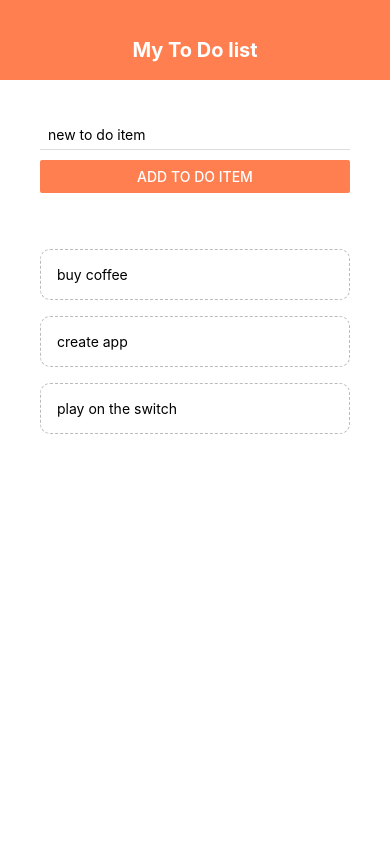
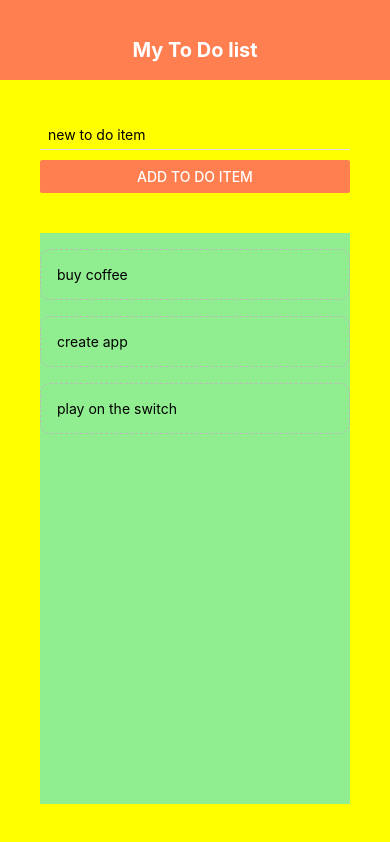
Before and after one commit to Tadija1986/learn-react-native-expo-app, a React Native app: screen / in a window 390 px wide. Built offline with nearby package versions, Linux system fonts and the light colour scheme.

Commit message:
alert, keyboard dismiss, flexbox

```diff
--- a/App.js
+++ b/App.js
@@ -1,9 +1,17 @@
 import { StatusBar } from "expo-status-bar";
 import React, { useState } from "react";
-import { StyleSheet, Text, View, FlatList } from "react-native";
+import {
+  StyleSheet,
+  View,
+  FlatList,
+  Alert,
+  TouchableWithoutFeedback,
+  Keyboard,
+} from "react-native";
 import Header from "./components/header";
 import ToDoItem from "./components/todoItem";
 import AddToDoItem from "./components/addToDoItem";
+import Sandbox from "./components/sandbox";
 
 export default function App() {
   const [toDoList, setToDoList] = useState([
@@ -17,11 +25,26 @@ export default function App() {
     });
   };
   const submitHandler = (text) => {
+    if (text.length > 3) {
       setToDoList((prevToDoList) => {
         return [{ text: text, key: Math.random().toString() }, ...prevToDoList];
       });
+    } else {
+      Alert.alert("Alert", "To do item must be minimum 3 chars.", [
+        {
+          text: "Ok",
+          onPress: () => console.log("Alert closed"),
+        },
+      ]);
+    }
   };
   return (
+    // <Sandbox />
+    <TouchableWithoutFeedback
+      onPress={() => {
+        Keyboard.dismiss();
+      }}
+    >
       <View style={styles.container}>
         <Header />
         <View style={styles.content}>
@@ -37,6 +60,7 @@ export default function App() {
         </View>
         <StatusBar style="auto" />
       </View>
+    </TouchableWithoutFeedback>
   );
 }
 
@@ -46,9 +70,13 @@ const styles = StyleSheet.create({
     backgroundColor: "#fff",
   },
   content: {
+    flex: 1,
     padding: 40,
+    backgroundColor: "yellow",
   },
   list: {
+    flex: 1,
     marginTop: 40,
+    backgroundColor: "lightgreen",
   },
 });
--- /dev/null
+++ b/components/sandbox.js
@@ -0,0 +1,44 @@
+import React from "react";
+import { StyleSheet, Text, View } from "react-native";
+
+export default function Sandbox() {
+  return (
+    <View style={styles.container}>
+      <Text style={styles.boxOne}>One</Text>
+      <Text style={styles.boxTwo}>Two</Text>
+      <Text style={styles.boxThree}>Three</Text>
+      <Text style={styles.boxFour}>Four</Text>
+    </View>
+  );
+}
+
+const styles = StyleSheet.create({
+  container: {
+    //flex: 1,
+    flexDirection: "row",
+    justifyContent: "space-around",
+    alignItems: "flex-end",
+    paddingTop: 40,
+    backgroundColor: "#ddd",
+  },
+  boxOne: {
+    flex: 1,
+    backgroundColor: "violet",
+    padding: 10,
+  },
+  boxTwo: {
+    flex: 2,
+    backgroundColor: "gold",
+    padding: 20,
+  },
+  boxThree: {
+    flex: 3,
+    backgroundColor: "coral",
+    padding: 30,
+  },
+  boxFour: {
+    flex: 4,
+    backgroundColor: "skyblue",
+    padding: 40,
+  },
+});
```
Lines whose indentation alone changed are shown as unchanged.
